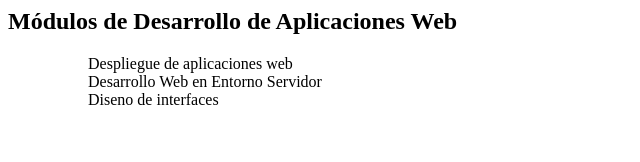
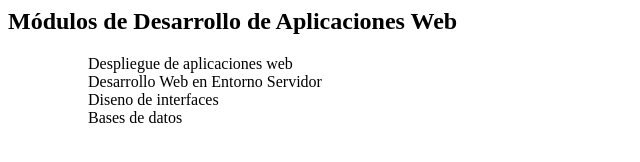
Before and after one commit to marmoca/dawEj2_3, a plain HTML site: page index.html in a window 1280 px wide. Shown: the whole page, without its empty margins (0-640 px from the left). Drawn offline with Linux system fonts and the light colour scheme.

Commit message:
Anadido BBDD

```diff
--- a/index.html
+++ b/index.html
@@ -3,4 +3,5 @@
     <ol>Despliegue de aplicaciones web</ol>
     <ol>Desarrollo Web en Entorno Servidor</ol>
 <ol>Diseno de interfaces</ol>
+<ol>Bases de datos</ol>
 </ul>
```
